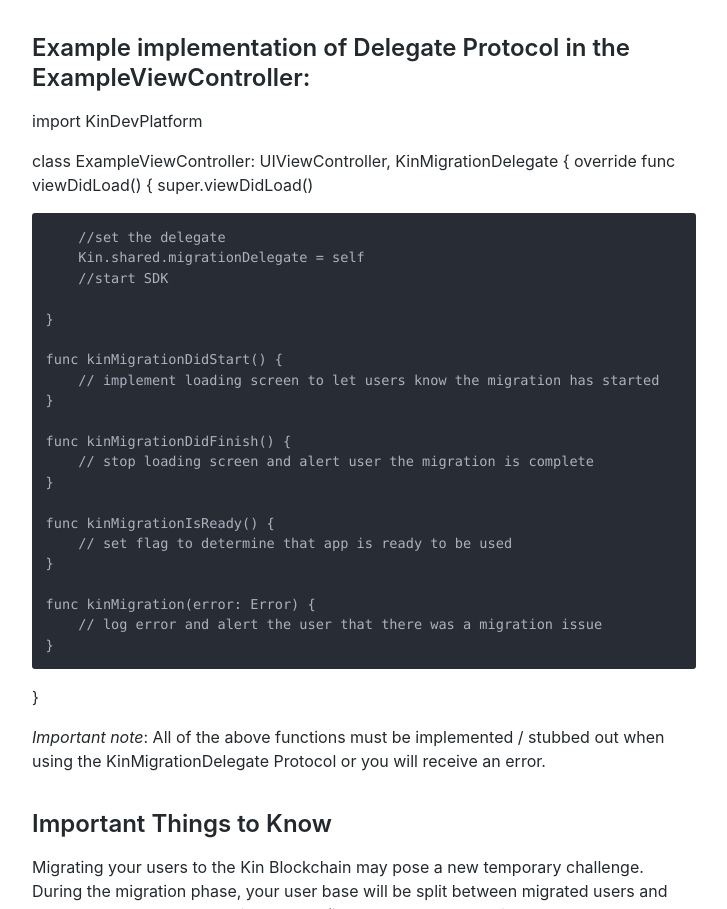
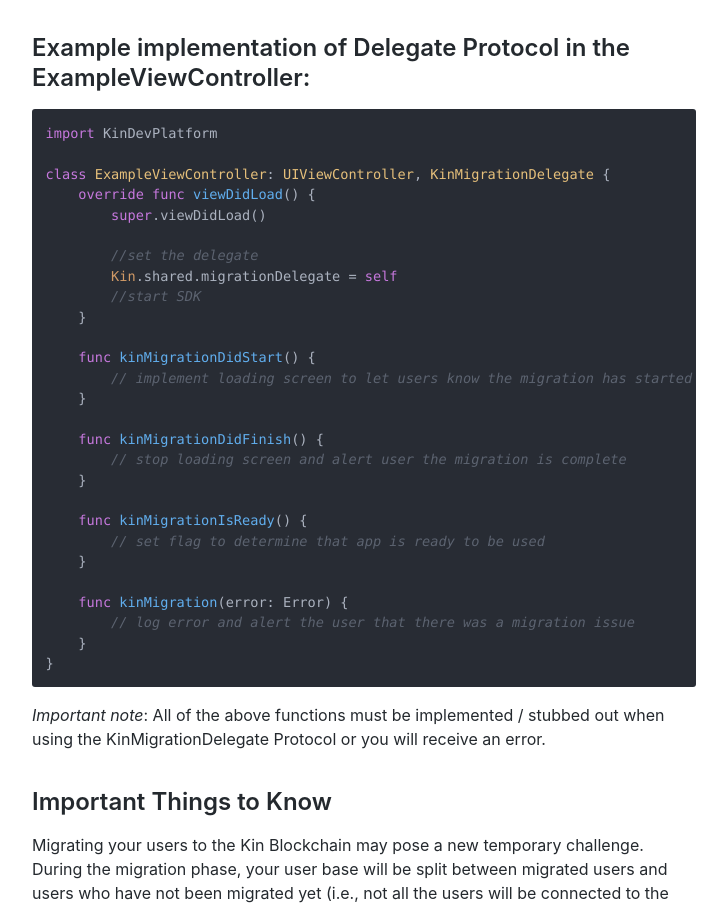
Before and after one commit to kinecosystem/kin-ecosystem-sdk-docs, a plain HTML site: page docs/migration_ios.html in a window 1280 px wide. Shown: the part 4353-5262 px from the top of the page, without its empty margins (276-1003 px from the left). Drawn offline with nearby package versions, Linux system fonts and the light colour scheme.

Commit message:
Deploy website
Deploy website version based on b0487c37c01fb3c6f824e72fe6e628b8acd2aaf4

```diff
--- a/docs/migration_ios.html
+++ b/docs/migration_ios.html
@@ -133,33 +133,34 @@
 <p>This method will be called if the user migration has failed with an error.
 We highly recommend using this method to log the error in your logging/analytics tools of choice.</p>
 <h2><a class="anchor" aria-hidden="true" id="example-implementation-of-delegate-protocol-in-the-exampleviewcontroller"></a><a href="#example-implementation-of-delegate-protocol-in-the-exampleviewcontroller" aria-hidden="true" class="hash-link"><svg class="hash-link-icon" aria-hidden="true" height="16" version="1.1" viewBox="0 0 16 16" width="16"><path fill-rule="evenodd" d="M4 9h1v1H4c-1.5 0-3-1.69-3-3.5S2.55 3 4 3h4c1.45 0 3 1.69 3 3.5 0 1.41-.91 2.72-2 3.25V8.59c.58-.45 1-1.27 1-2.09C10 5.22 8.98 4 8 4H4c-.98 0-2 1.22-2 2.5S3 9 4 9zm9-3h-1v1h1c1 0 2 1.22 2 2.5S13.98 12 13 12H9c-.98 0-2-1.22-2-2.5 0-.83.42-1.64 1-2.09V6.25c-1.09.53-2 1.84-2 3.25C6 11.31 7.55 13 9 13h4c1.45 0 3-1.69 3-3.5S14.5 6 13 6z"></path></svg></a>Example implementation of Delegate Protocol in the ExampleViewController:</h2>
-<p>import KinDevPlatform</p>
-<p>class ExampleViewController: UIViewController, KinMigrationDelegate {
-override func viewDidLoad() {
-super.viewDidLoad()</p>
-<pre><code class="hljs">    //set the delegate
-    Kin.shared.migrationDelegate = self
-    //start SDK
+<pre><code class="hljs css language-swift"><span class="hljs-keyword">import</span> KinDevPlatform
 
-}
+<span class="hljs-class"><span class="hljs-keyword">class</span> <span class="hljs-title">ExampleViewController</span>: <span class="hljs-title">UIViewController</span>, <span class="hljs-title">KinMigrationDelegate</span> </span>{
+    <span class="hljs-keyword">override</span> <span class="hljs-function"><span class="hljs-keyword">func</span> <span class="hljs-title">viewDidLoad</span><span class="hljs-params">()</span></span> {
+        <span class="hljs-keyword">super</span>.viewDidLoad()
 
-func kinMigrationDidStart() {
-    // implement loading screen to let users know the migration has started
-}
+        <span class="hljs-comment">//set the delegate</span>
+        <span class="hljs-type">Kin</span>.shared.migrationDelegate = <span class="hljs-keyword">self</span>
+        <span class="hljs-comment">//start SDK</span>
+    }
 
-func kinMigrationDidFinish() {
-    // stop loading screen and alert user the migration is complete
-}
+    <span class="hljs-function"><span class="hljs-keyword">func</span> <span class="hljs-title">kinMigrationDidStart</span><span class="hljs-params">()</span></span> {
+        <span class="hljs-comment">// implement loading screen to let users know the migration has started</span>
+    }
 
-func kinMigrationIsReady() {
-    // set flag to determine that app is ready to be used
-}
+    <span class="hljs-function"><span class="hljs-keyword">func</span> <span class="hljs-title">kinMigrationDidFinish</span><span class="hljs-params">()</span></span> {
+        <span class="hljs-comment">// stop loading screen and alert user the migration is complete</span>
+    }
 
-func kinMigration(error: Error) {
-    // log error and alert the user that there was a migration issue
+    <span class="hljs-function"><span class="hljs-keyword">func</span> <span class="hljs-title">kinMigrationIsReady</span><span class="hljs-params">()</span></span> {
+        <span class="hljs-comment">// set flag to determine that app is ready to be used</span>
+    }
+
+    <span class="hljs-function"><span class="hljs-keyword">func</span> <span class="hljs-title">kinMigration</span><span class="hljs-params">(error: Error)</span></span> {
+        <span class="hljs-comment">// log error and alert the user that there was a migration issue</span>
+    }
 }
 </code></pre>
-<p>}</p>
 <p><em>Important note</em>: All of the above functions must be implemented / stubbed out when using the KinMigrationDelegate Protocol or you will receive an error.</p>
 <h2><a class="anchor" aria-hidden="true" id="important-things-to-know"></a><a href="#important-things-to-know" aria-hidden="true" class="hash-link"><svg class="hash-link-icon" aria-hidden="true" height="16" version="1.1" viewBox="0 0 16 16" width="16"><path fill-rule="evenodd" d="M4 9h1v1H4c-1.5 0-3-1.69-3-3.5S2.55 3 4 3h4c1.45 0 3 1.69 3 3.5 0 1.41-.91 2.72-2 3.25V8.59c.58-.45 1-1.27 1-2.09C10 5.22 8.98 4 8 4H4c-.98 0-2 1.22-2 2.5S3 9 4 9zm9-3h-1v1h1c1 0 2 1.22 2 2.5S13.98 12 13 12H9c-.98 0-2-1.22-2-2.5 0-.83.42-1.64 1-2.09V6.25c-1.09.53-2 1.84-2 3.25C6 11.31 7.55 13 9 13h4c1.45 0 3-1.69 3-3.5S14.5 6 13 6z"></path></svg></a>Important Things to Know</h2>
 <p>Migrating your users to the Kin Blockchain may pose a new temporary challenge. During the migration phase, your user base will be split between migrated users and users who have not been migrated yet (i.e., not all the users will be connected to the same blockchain). As a result, you may encounter the following situations:</p>
```
